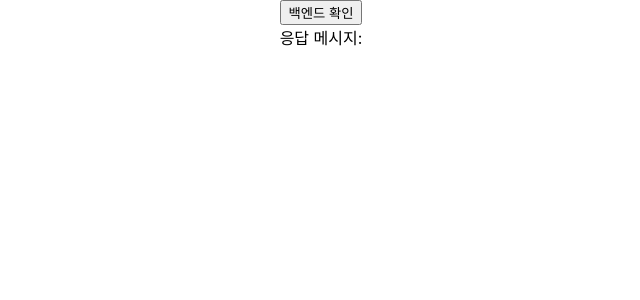
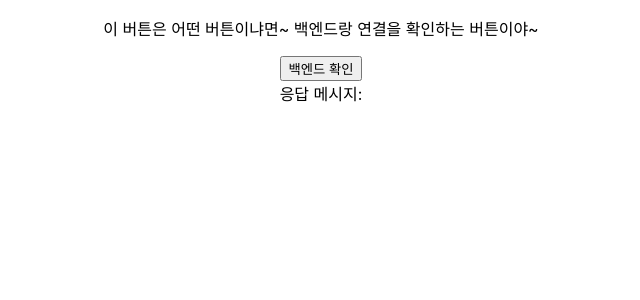
Before and after one commit to gimhancheol4-hue/react_test, a React (Create React App) app: page / in a window 1280 px wide. Shown: the top 300 px of the page, without its empty margins (319-959 px from the left). Built offline with nearby package versions, Linux system fonts and the light colour scheme.

Commit message:
디자인 변경이 적용이 안되는 이유가 궁금해

```diff
--- a/src/App.js
+++ b/src/App.js
@@ -28,6 +28,7 @@ function App() {
   return (
     <div className="App">
       <div>
+        <p>이 버튼은 어떤 버튼이냐면~ 백엔드랑 연결을 확인하는 버튼이야~</p>
         <input type="button" value="백엔드 확인" onClick={test} />
       </div>
       <div>
```
